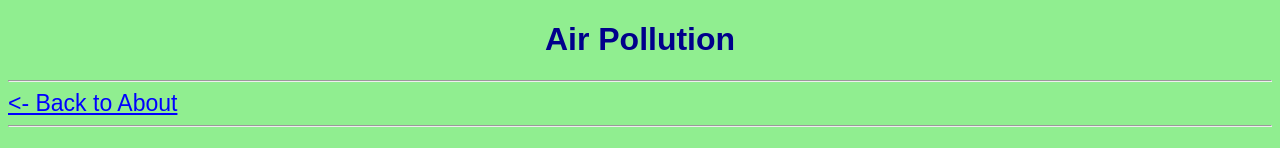
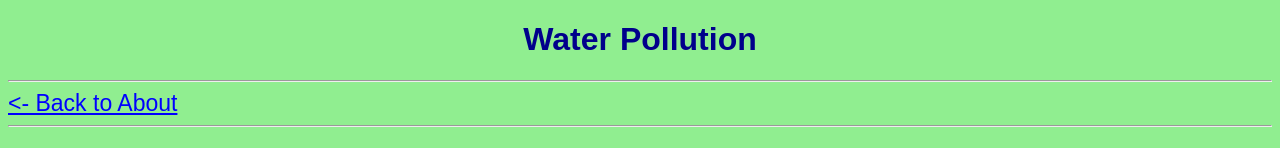
Before and after one commit to shoum217-cpu/Environmental-Awareness-Website, a plain HTML site: page WaterPollution.html in a window 1280 px wide. Shown: the top 148 px of the page. Drawn offline with Linux system fonts and the light colour scheme.

Commit message:
Changes in about page and added more content

```diff
--- a/WaterPollution.html
+++ b/WaterPollution.html
@@ -7,7 +7,7 @@
     <link rel="stylesheet" href="style.css">
 </head>
 <body>
-    <h1>Air Pollution</h1>
+    <h1>Water Pollution</h1>
     <hr>
     <a href="about.html"><- Back to About</a>
     <hr>
```
